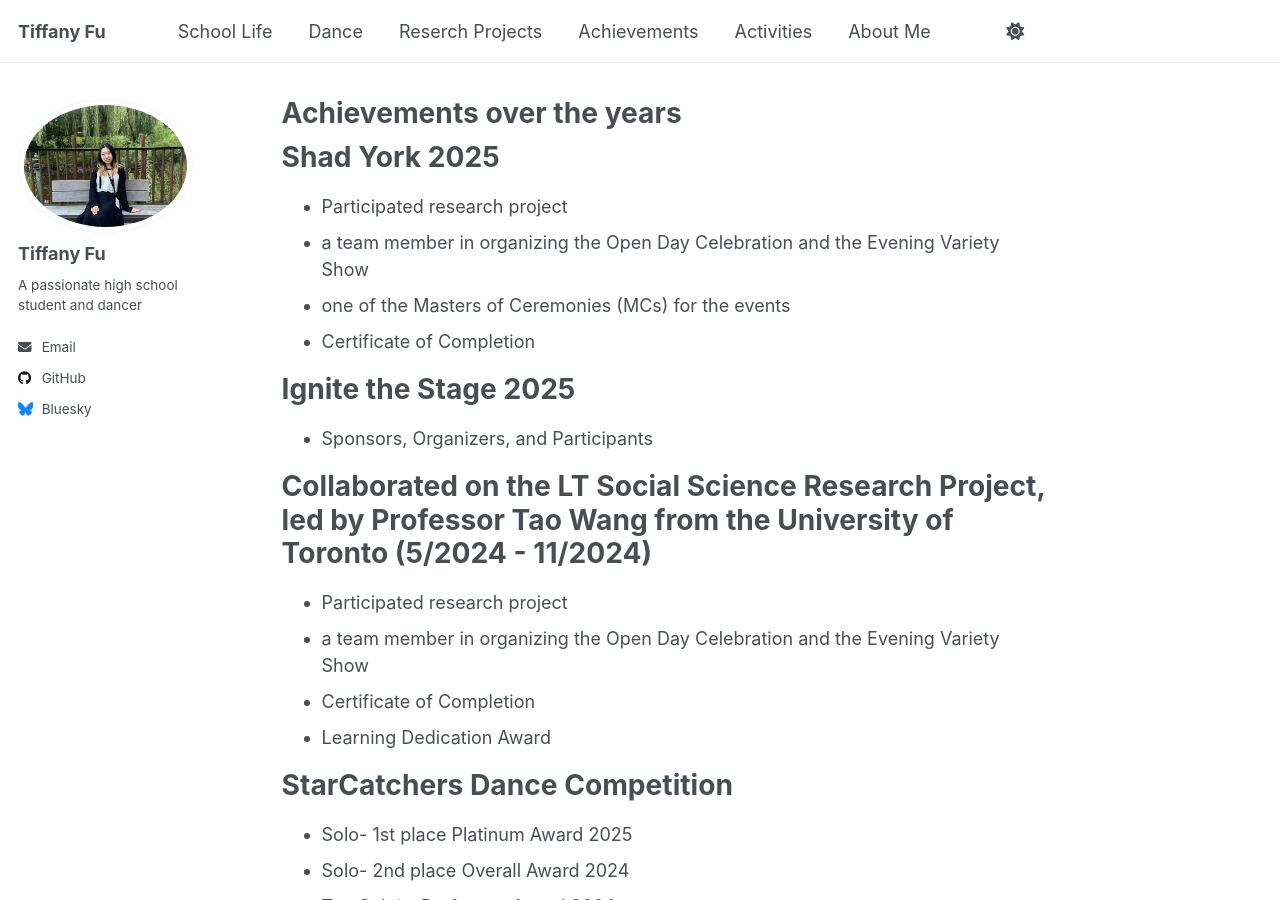
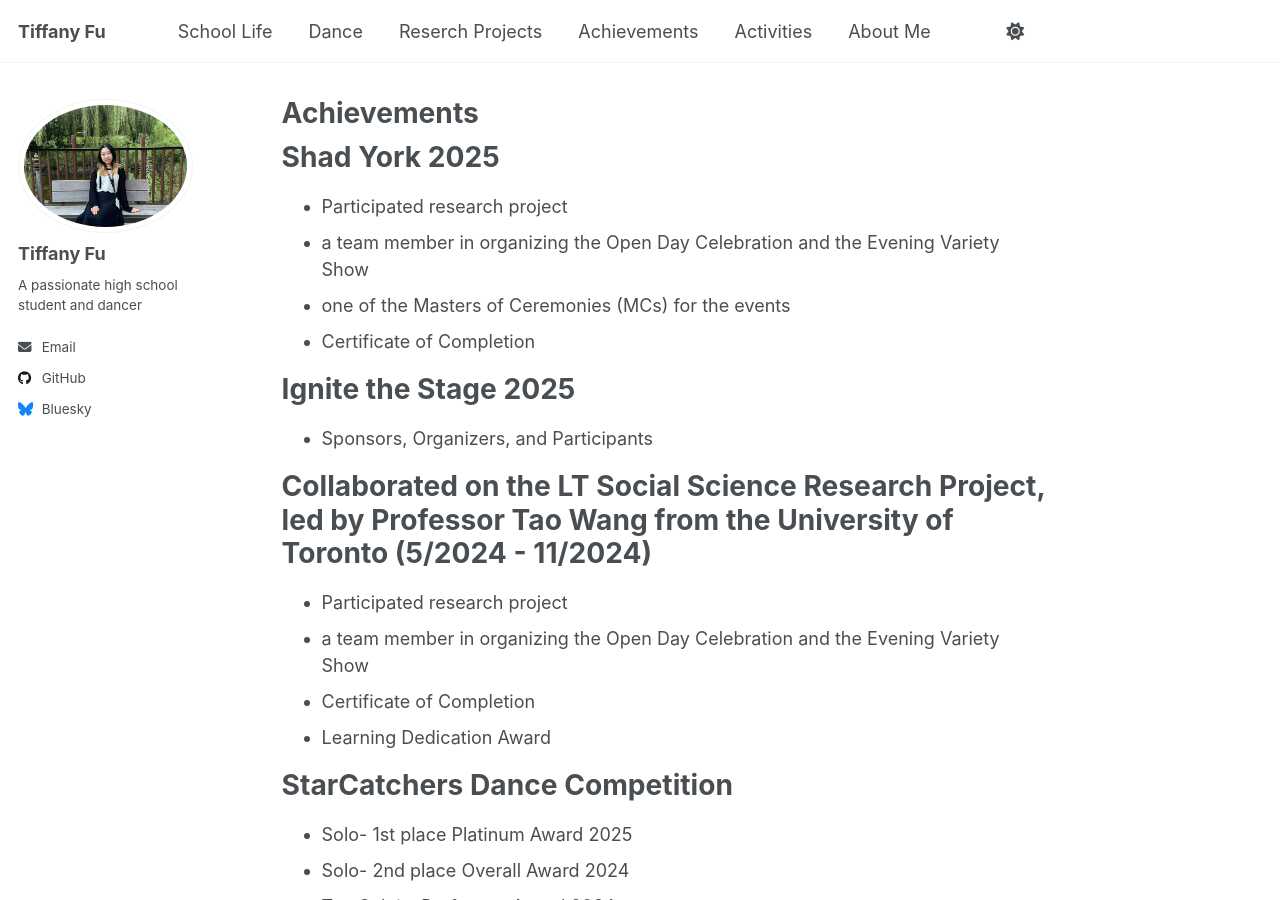
Before and after one commit to TiffanyJTFu/TiffanyFu, a Jekyll site: the page built from _portfolio/portfolio-1.md, in a window 1280 px wide and 900 px high. Built offline with Jekyll 4.4.1, drawn with Linux system fonts in a browser that asks for light colours; a script that is not in the unit is left out.

Commit message:
Update portfolio-1.md

```diff
--- a/_portfolio/portfolio-1.md
+++ b/_portfolio/portfolio-1.md
@@ -1,5 +1,5 @@
 ---
-title: "Achievements over the years"
+title: "Achievements"
 excerpt: ""
 collection: portfolio
 ---
```
